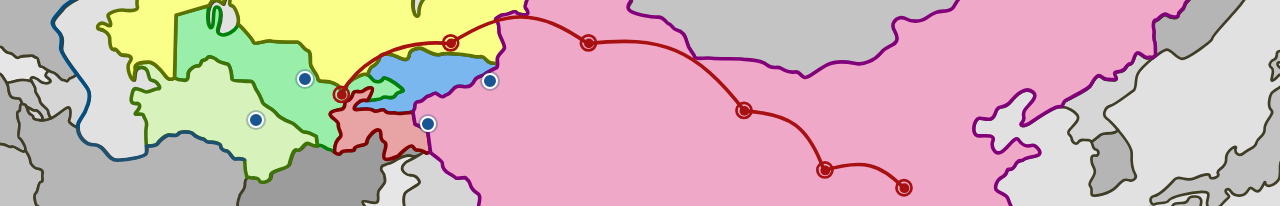
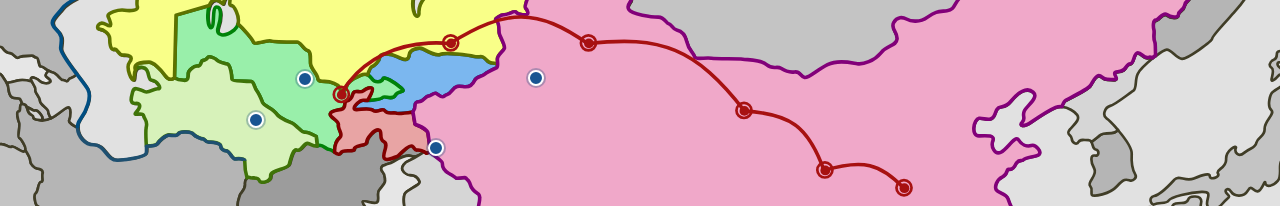
Before and after one commit to Mars-Kinga/OnlineMuseum, a Vue app: page / in a window 1280 px wide. Shown: the part 381-587 px from the top of the page. Built offline with nearby package versions, Linux system fonts and the light colour scheme; a web font is replaced by a local one.

Commit message:
fix(desktop): 微调吉尔吉斯斯坦与塔吉克斯坦圆点至真实地理中心

```diff
--- a/src/screens/Desktop.vue
+++ b/src/screens/Desktop.vue
@@ -212,8 +212,8 @@ const mapDots = ref([
   {
     id: "tj",
     name: "塔吉克斯坦",
-    left: "29.72%", // 基于 path BBox 几何中心
-    top: "55.45%",
+    left: "30.34%", // 基于原图红点锚点微调
+    top: "58.12%",
     title: "塔吉克斯坦",
     content: `塔吉克斯坦
 塔吉克斯坦坐拥帕米尔高原的壮丽山川，山地占其总面积九成，被称为"中亚屋脊"。其文化深受波斯传统影响，波斯语为官方语言，诺鲁孜节与古典诗歌始终是当地人民的生活精髓。
@@ -222,8 +222,8 @@ const mapDots = ref([
   {
     id: "kg",
     name: "吉尔吉斯斯坦",
-    left: "33.28%", // 基于 path BBox 几何中心
-    top: "50.75%",
+    left: "36.87%", // 基于原图红点锚点微调
+    top: "50.48%",
     title: "吉尔吉斯斯坦",
     content: `吉尔吉斯斯坦
 吉尔吉斯斯坦以天山山脉的雄奇风光闻名，湖泊与牧场滋养着游牧传统，伊塞克湖更是古商道上的明珠。这片天山脚下的土地是游牧文化与定居文明交汇的前沿。这里，伟大的史诗《玛纳斯》不仅是一部文学作品，更是承载着吉尔吉斯人历史、萨满信仰与后来伊斯兰化过程的文化宝库。
```
